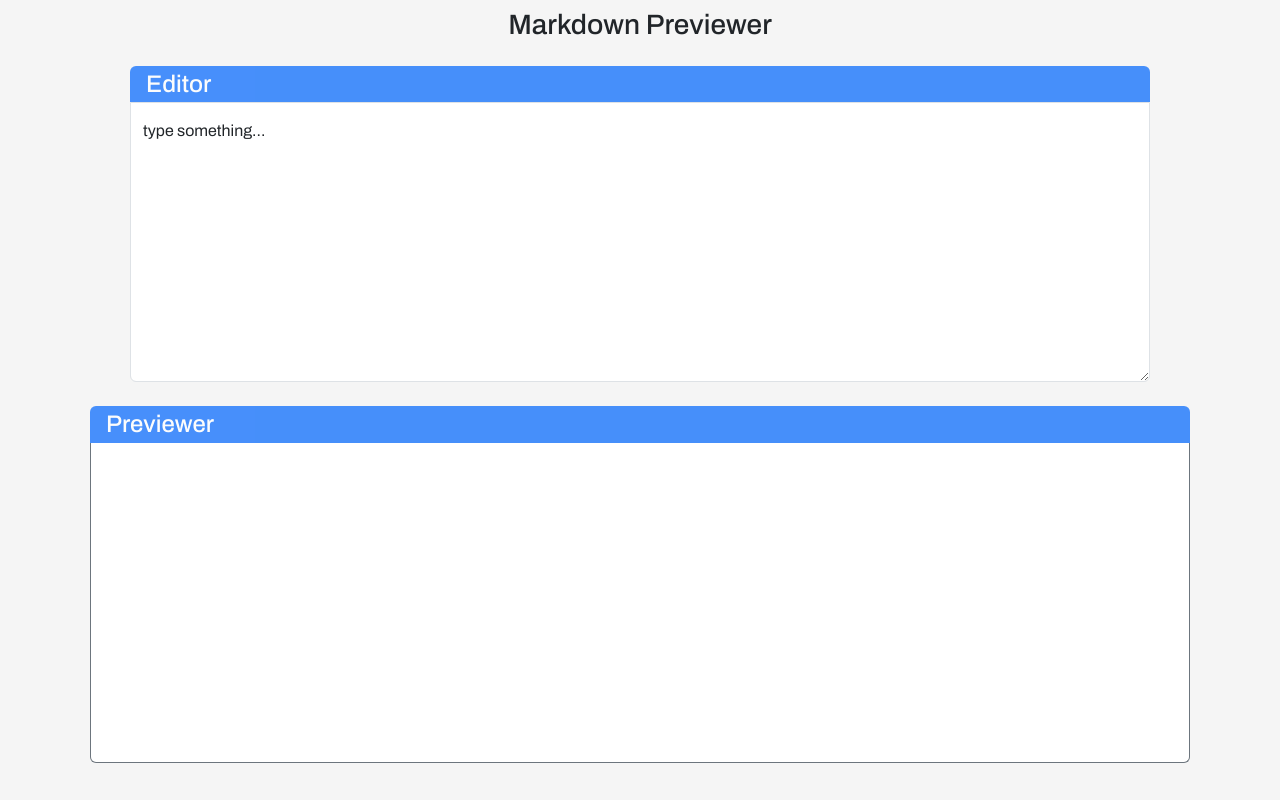
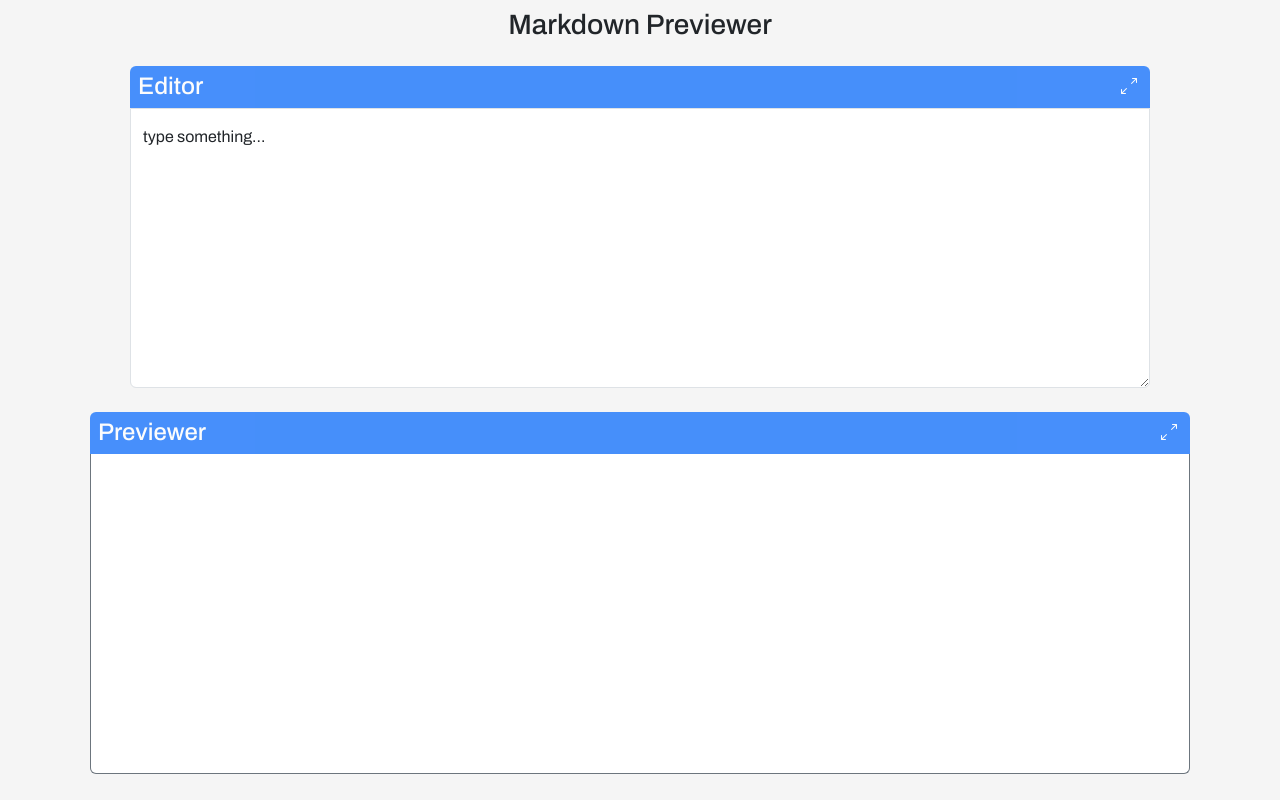
Before and after one commit to Izrael707/mark-down-previewer, a React (Vite) app: page / in a window 1280 px wide. Built offline with nearby package versions, Linux system fonts and the light colour scheme.

Commit message:
added expanding logic to both components

```diff
--- a/src/App.jsx
+++ b/src/App.jsx
@@ -6,6 +6,9 @@ import { marked } from "marked";
 export default function App() {
 	const [inputValue, setInputValue] = useState("");
 	const [markedDownText, setMarkedDownText] = useState(null);
+	const [editorIconClicked, setEditorIconClicked] = useState(false);
+	const [previewerIconClicked, setPreviewerIconClicked] = useState(false);
+
 	const getMarkdownText = (inputValue) => {
 		let parsedInput = marked.parse(inputValue);
 		return { __html: parsedInput };
@@ -13,10 +16,10 @@ export default function App() {
 	const handleInputChange = (event) => {
 		setInputValue(event.target.value);
 	};
-  useEffect(()=>{
-    let val = getMarkdownText(inputValue);
+	useEffect(() => {
+		let val = getMarkdownText(inputValue);
 		setMarkedDownText(val);
-  },[inputValue])
+	}, [inputValue]);
 
 	return (
 		<div className="container-xl">
@@ -25,12 +28,21 @@ export default function App() {
 					Markdown Previewer
 				</h3>
 			</div>
-			<div className="mt-2 px-5">
-				<Editor inputValue={inputValue} handleInputChange={handleInputChange} />
-			</div>
-			<div className="mt-4 px-2">
-				<Previewer markedDownText={markedDownText} />
-			</div>
+			{!previewerIconClicked && (
+				<Editor
+					inputValue={inputValue}
+					handleInputChange={handleInputChange}
+					editorIconClicked={editorIconClicked}
+					setEditorIconClicked={setEditorIconClicked}
+				/>
+			)}
+			{!editorIconClicked && (
+				<Previewer
+					markedDownText={markedDownText}
+					previewerIconClicked={previewerIconClicked}
+					setPreviewerIconClicked={setPreviewerIconClicked}
+				/>
+			)}
 		</div>
 	);
 }
--- a/src/components/Editor.jsx
+++ b/src/components/Editor.jsx
@@ -1,9 +1,36 @@
-const Editor = ({ inputValue, handleInputChange }) => {
+import { useState } from "react";
+
+const Editor = ({
+	inputValue,
+	handleInputChange,
+	editorIconClicked,
+	setEditorIconClicked,
+}) => {
+	const handleIconClick = () => {
+		setEditorIconClicked(!editorIconClicked);
+		console.log(editorIconClicked);
+	};
+
+	const expandIcon = `bi bi-arrows-angle-expand`;
+	const contractIcon = `bi bi-arrows-angle-contract`;
+	const iconStyles = editorIconClicked ? contractIcon : expandIcon;
+
+	const textAreaStyles = editorIconClicked
+		? { height: "80vh" }
+		: { height: "35vh" };
+
 	return (
-		<>
-			<h4 className="bg-primary opacity-75 text-white rounded-top px-3 py-1 mb-0">
-				Editor
-			</h4>
+		<div className="mt-2 px-5">
+			<div className="bg-primary opacity-75 text-white rounded-top px-2 py-1 d-flex justify-content-between align-items-center">
+				<h4 className="mb-0">Editor</h4>
+				<button
+					onClick={handleIconClick}
+					className="btn p-1 text-white"
+					role="button"
+				>
+					<i className={iconStyles}></i>
+				</button>
+			</div>
 			<div className="form-floating">
 				<textarea
 					className="form-control rounded-top-0"
@@ -11,11 +38,11 @@ const Editor = ({ inputValue, handleInputChange }) => {
 					id="editor"
 					value={inputValue}
 					onChange={handleInputChange}
-					style={{ height: "35vh" }}
+					style={textAreaStyles}
 				></textarea>
 				<label htmlFor="editor">type something...</label>
 			</div>
-		</>
+		</div>
 	);
 };
 
--- a/src/components/Previewer.jsx
+++ b/src/components/Previewer.jsx
@@ -1,16 +1,33 @@
-const Previewer = ({ markedDownText }) => {
+const Previewer = ({ markedDownText, previewerIconClicked, setPreviewerIconClicked }) => {
+  const handleIconClick = () => {
+		setPreviewerIconClicked(!previewerIconClicked);
+		console.log(previewerIconClicked);
+	};
+
+	const expandIcon = `bi bi-arrows-angle-expand`;
+	const contractIcon = `bi bi-arrows-angle-contract`;
+	const iconStyles = previewerIconClicked ? contractIcon : expandIcon;
+
+  const previewTabStyles = previewerIconClicked ? { height: "80vh" }:{ height: "40vh" }
 	return (
-		<>
-			<h4 className="bg-primary opacity-75 text-white rounded-top px-3 py-1 mb-0">
-				Previewer
-			</h4>
+		<div className="mt-4 px-2">
+			<div className="bg-primary opacity-75 text-white rounded-top px-2 py-1 d-flex justify-content-between align-items-center">
+				<h4 className="mb-0">Previewer</h4>
+				<button
+					onClick={handleIconClick}
+					className="btn p-1 text-white"
+					role="button"
+				>
+					<i className={iconStyles}></i>
+				</button>
+			</div>
 			<div
 				className="bg-white p-2 border border-top-0 border-secondary w-100 rounded-bottom"
-				style={{ height: "40vh" }}
+				style={previewTabStyles}
 			>
 				<div id="preview" dangerouslySetInnerHTML={markedDownText} />
 			</div>
-		</>
+		</div>
 	);
 };
 
--- a/src/main.jsx
+++ b/src/main.jsx
@@ -3,6 +3,7 @@ import ReactDOM from 'react-dom/client'
 import App from './App.jsx'
 import "bootstrap/dist/css/bootstrap.min.css"
 import "bootstrap/dist/js/bootstrap.bundle.js"
+import "bootstrap-icons/font/bootstrap-icons.css"
 import './index.css'
 
 ReactDOM.createRoot(document.getElementById('root')).render(
```
